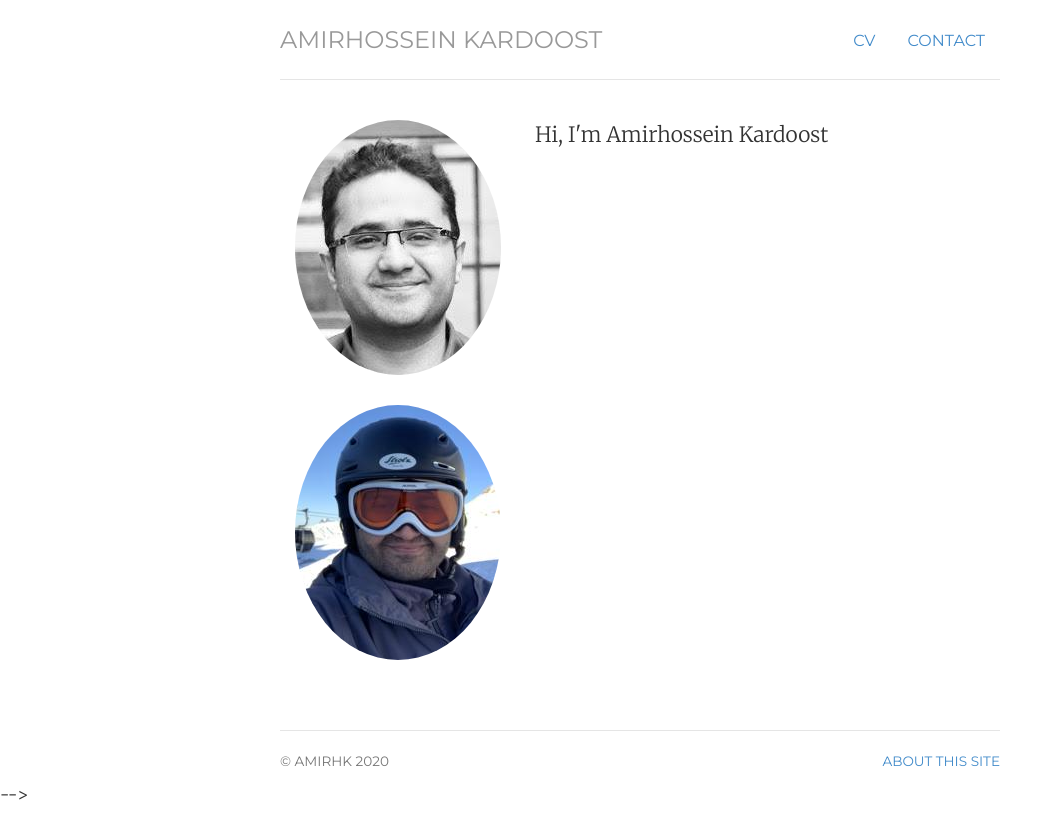
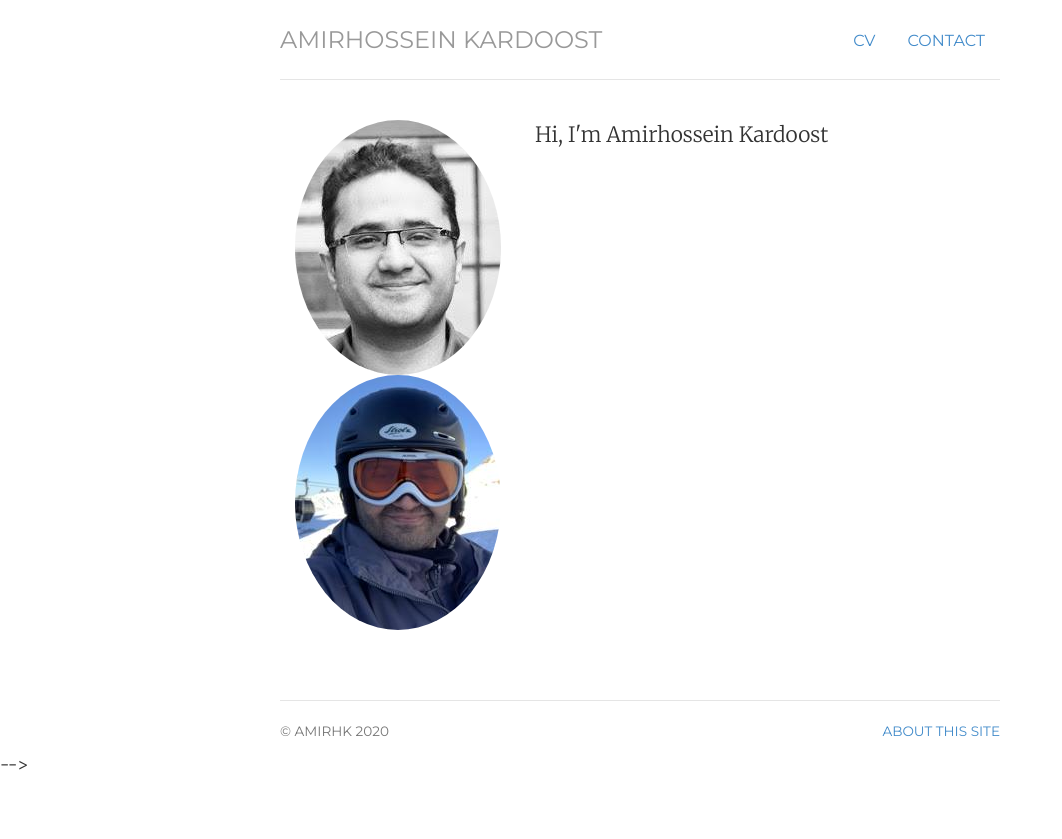
Before and after one commit to Amirhk-dev/Amirhk-dev.github.io, a Jekyll site: the page built from index.html, in a window 1280 px wide. Shown: the top 839 px of the page, without its empty margins (0-1062 px from the left). Built offline with Jekyll 4.4.1, drawn with Linux system fonts in a browser that asks for light colours.

Commit message:
Update index.html

```diff
--- a/index.html
+++ b/index.html
@@ -9,7 +9,7 @@
 <!-- <div class="jumbotron"> -->
 <div class="row marketing">
 	<div class="col-sm-4">
-	    <img class="img-circle avatar" alt="Amirhossein Kardoost" src="img/amir.jpg">
+	    <img class="img-circle avatar1" alt="Amirhossein Kardoost" src="img/amir.jpg">
 	    <img class="img-circle avatar" alt="Amirhossein Kardoost 1" src="img/amir1.jpg">
 	</div>
 	<div itemscope itemtype="http://data-vocabulary.org/Person" class="col-sm-8">
```
